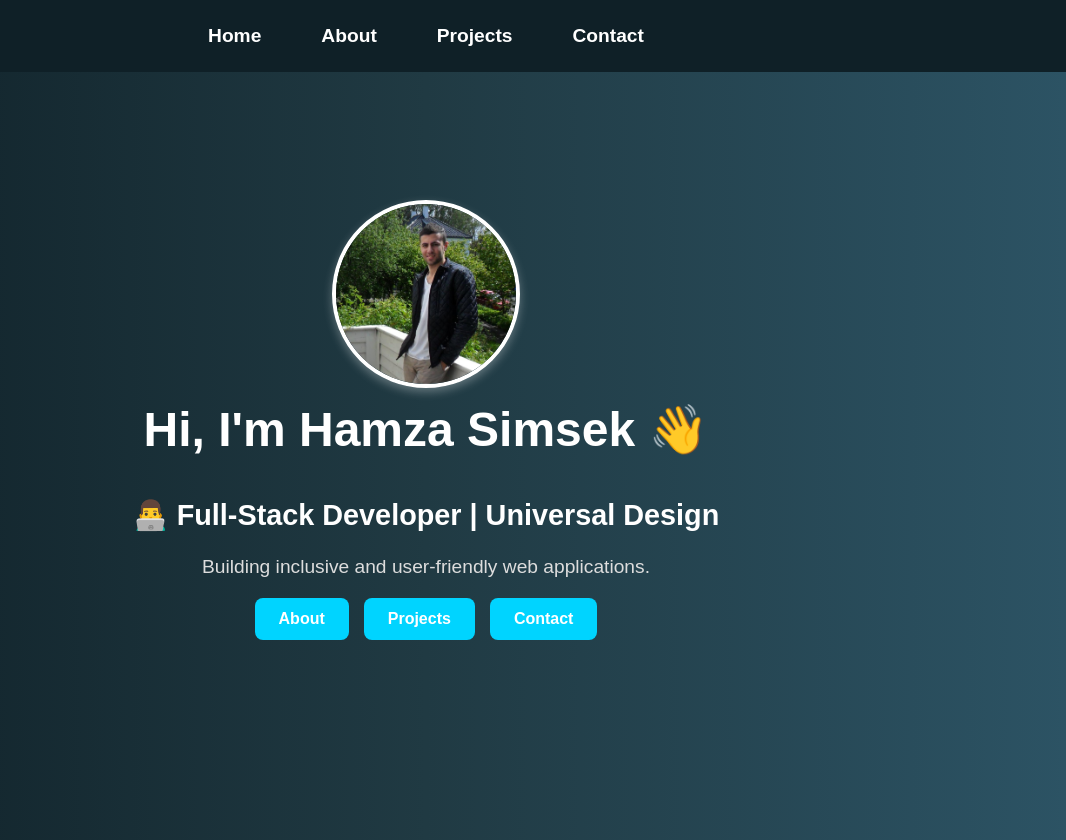
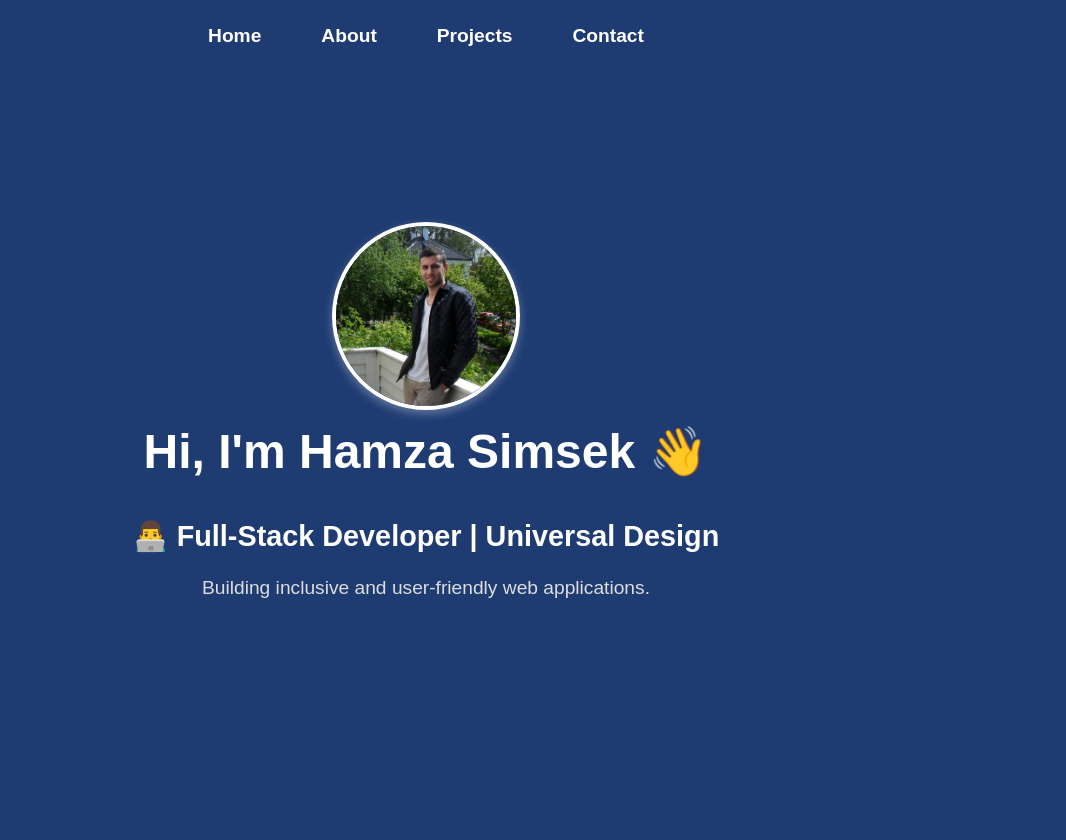
Before and after one commit to hamzas4011/personal-website, a React (Vite) app: page / in a window 1280 px wide. Shown: the whole page, without its empty margins (214-1280 px from the left). Built offline with nearby package versions, Linux system fonts and the light colour scheme.

Commit message:
update error

```diff
--- a/src/components/Intro.jsx
+++ b/src/components/Intro.jsx
@@ -4,17 +4,12 @@ import profilePicture from "../assets/profile-picture.jpg";
 
 export function Intro() {
   return (
-    <section className="intro">
+    <section id="intro" className="intro">
       <div className="intro-content">
         <img src={profilePicture} alt="Hamza Simsek" className="profile-pic" />
         <h1>Hi, I'm Hamza Simsek 👋</h1>
         <h2>👨‍💻 Full-Stack Developer | Universal Design</h2>
         <p>Building inclusive and user-friendly web applications.</p>
-        <div className="intro-buttons">
-          <a href="/about" className="intro-button intro-primary-btn">About</a>
-          <a href="/projects" className="intro-button intro-primary-btn">Projects</a>
-          <a href="/contact" className="intro-button intro-primary-btn">Contact</a>
-        </div>
       </div>
     </section>
   );
--- a/src/styles/Intro.css
+++ b/src/styles/Intro.css
@@ -4,7 +4,7 @@
   justify-content: center;
   align-items: center;
   text-align: center;
-  background: linear-gradient(to right, #0f2027, #203a43, #2c5364);
+  background: #1e3c72;
   color: white;
   padding: 20px;
 }
@@ -38,30 +38,3 @@
   color: #ddd;
   margin-top: 10px;
 }
-
-.intro-buttons {
-  margin-top: 20px;
-  display: flex;
-  justify-content: center;
-  gap: 15px;
-}
-
-.intro-button {
-  display: inline-block;
-  padding: 12px 24px;
-  font-size: 1rem;
-  font-weight: bold;
-  border-radius: 8px;
-  text-decoration: none;
-  transition: all 0.3s ease;
-  cursor: pointer;
-}
-
-.intro-primary-btn {
-  background-color: #00d4ff;
-  color: white;
-}
-
-.intro-primary-btn:hover {
-  background-color: #0099cc;
-}
--- a/src/styles/Navbar.css
+++ b/src/styles/Navbar.css
@@ -1,8 +1,9 @@
 .navbar {
   display: flex;
   justify-content: center;
+  align-items: center;
   gap: 20px;
-    background-color: #0f2027;
+  background: #1e3c72; /* Dark blue */
   padding: 15px 0;
   position: fixed;
   top: 0;
@@ -16,10 +17,11 @@
   font-size: 1.2rem;
   font-weight: bold;
   padding: 10px 20px;
-
+  transition: background 0.3s ease, transform 0.2s ease;
 }
 
 .nav-button:hover {
-    background: #203a43;
+  background: #2a4d9c;
   border-radius: 5px;
+  transform: scale(1.05);
 }
```
Lines whose indentation alone changed are shown as unchanged.
